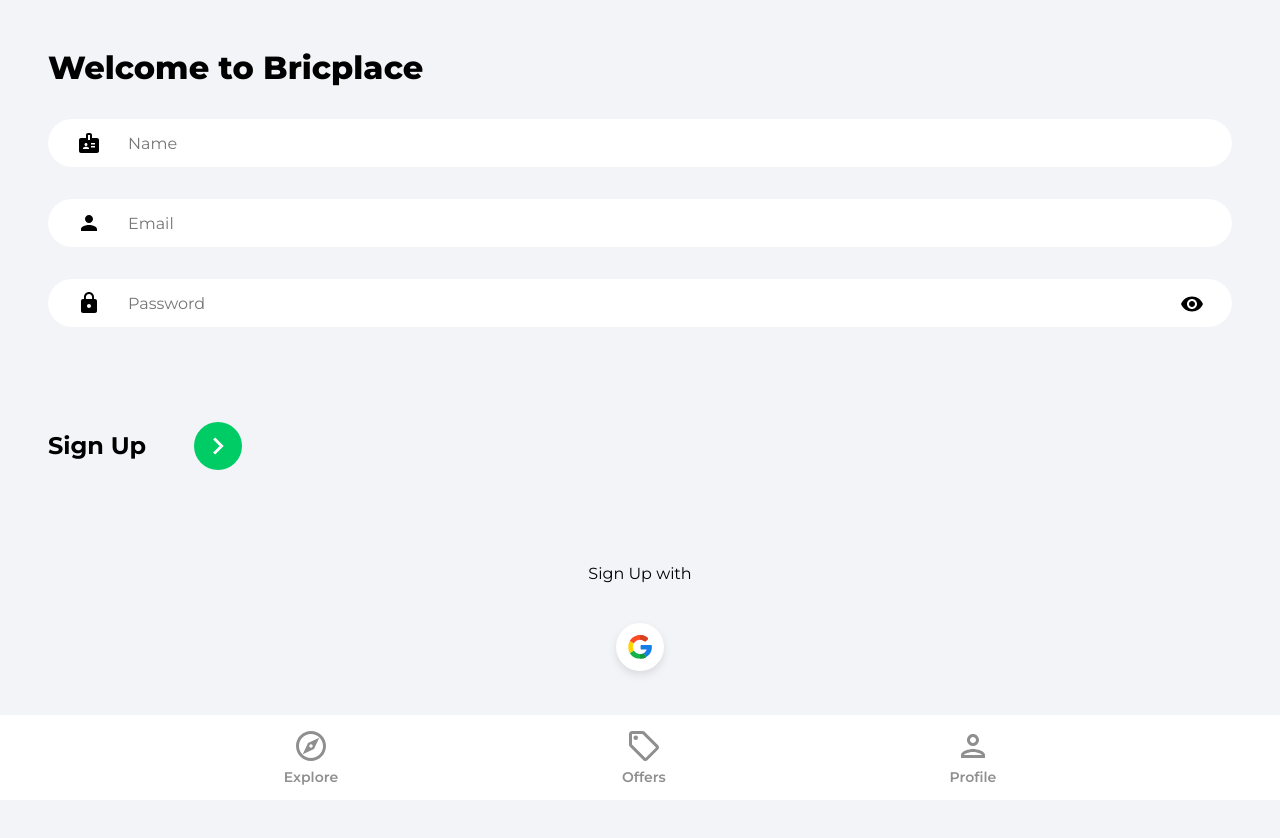
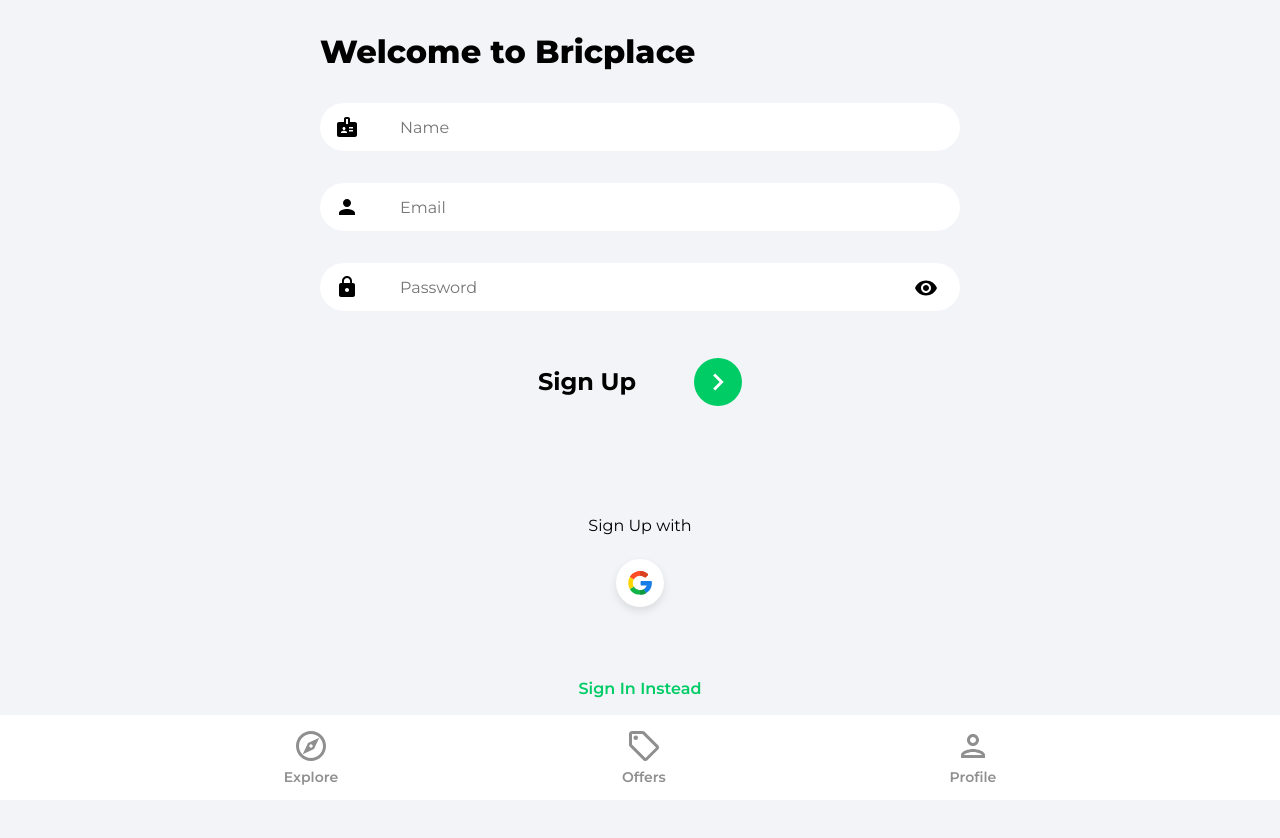
Before and after one commit to am-agrawal/bric-place, a React (Create React App) app: page /sign-up in a window 1280 px wide. Shown: the top 838 px of the page. After the commit the page ends 800 px from the top, so only its background shows below. Built offline with nearby package versions, Linux system fonts and the light colour scheme; no server answers.

Commit message:
css update for Listing

```diff
--- a/src/index.css
+++ b/src/index.css
@@ -1,4 +1,4 @@
-@import url('https://fonts.googleapis.com/css2?family=Montserrat:wght@200;300;400;500;600;700;800;900&display=swap');
+@import url("https://fonts.googleapis.com/css2?family=Montserrat:wght@200;300;400;500;600;700;800;900&display=swap");
 * {
   box-sizing: border-box;
 }
@@ -8,7 +8,7 @@
 }
 
 body {
-  font-family: 'Montserrat', sans-serif;
+  font-family: "Montserrat", sans-serif;
   background-color: #f2f4f8;
   margin: 0;
   box-sizing: border-box;
@@ -37,7 +37,7 @@
   height: 3rem;
   width: 100%;
   outline: none;
-  font-family: 'Montserrat', sans-serif;
+  font-family: "Montserrat", sans-serif;
   padding: 0 3rem;
   font-size: 1rem;
 }
@@ -187,12 +187,12 @@
 
 .nameInput {
   margin-bottom: 2rem;
-  background: url('./assets/svg/badgeIcon.svg') #ffffff 2.5% center no-repeat;
+  background: url("./assets/svg/badgeIcon.svg") #ffffff 2.5% center no-repeat;
 }
 
 .emailInput {
   margin-bottom: 2rem;
-  background: url('./assets/svg/personIcon.svg') #ffffff 2.5% center no-repeat;
+  background: url("./assets/svg/personIcon.svg") #ffffff 2.5% center no-repeat;
 }
 
 .passwordInputDiv {
@@ -201,7 +201,7 @@
 
 .passwordInput {
   margin-bottom: 2rem;
-  background: url('./assets/svg/lockIcon.svg') #ffffff 2.5% center no-repeat;
+  background: url("./assets/svg/lockIcon.svg") #ffffff 2.5% center no-repeat;
 }
 
 .showPassword {
@@ -217,13 +217,14 @@
   color: #00cc66;
   font-weight: 600;
   text-align: right;
+  margin-bottom: 2rem;
 }
 
 .signInBar,
 .signUpBar {
-  margin-top: 3rem;
   display: flex;
-  justify-content: space-between;
+  justify-content: center;
+  gap: 10px;
   align-items: center;
   position: inherit;
 }
@@ -234,12 +235,12 @@
 .signUpText {
   cursor: pointer;
 }
-@media (min-width: 1024px) {
+/* @media (min-width: 1024px) {
   .signInBar,
   .signUpBar {
     justify-content: start;
   }
-}
+} */
 
 .signInText,
 .signUpText {
@@ -265,7 +266,7 @@
 }
 
 .socialLogin {
-  margin-top: 4rem;
+  margin-top: 5rem;
   display: flex;
   flex-direction: column;
   align-items: center;
@@ -277,7 +278,7 @@
   justify-content: center;
   align-items: center;
   padding: 0.75rem;
-  margin: 1.5rem;
+  margin: 0.5rem;
   width: 3rem;
   height: 3rem;
   background-color: #ffffff;
@@ -403,10 +404,15 @@
 
 .categoryListing {
   display: flex;
+  gap: 0.5rem;
   justify-content: space-between;
   align-items: center;
   margin-bottom: 1rem;
   position: relative;
+  padding: 1rem;
+  background-color: #dedede;
+  border-radius: 1rem;
+  max-width: 40rem;
 }
 
 .categoryListingLink {
@@ -416,12 +422,12 @@
 .categoryListingImg {
   width: 30%;
   height: 100px;
-  border-radius: 1.5rem;
+  border-radius: 0.5rem;
   object-fit: cover;
 }
 @media (min-width: 1024px) {
   .categoryListingImg {
-    width: 19%;
+    /* width: 19%; */
     height: 217px;
   }
 }
@@ -432,6 +438,9 @@
 @media (min-width: 1024px) {
   .categoryListingDetails {
     width: 79%;
+  }
+  .categoryListing {
+    max-width: 80%;
   }
 }
 
@@ -622,7 +631,7 @@
 
 .logOut {
   cursor: pointer;
-  font-family: 'Montserrat', sans-serif;
+  font-family: "Montserrat", sans-serif;
   font-size: 1rem;
   font-weight: 600;
   color: #ffffff;
@@ -754,7 +763,7 @@
 .formInputFile {
   border: none;
   outline: none;
-  font-family: 'Montserrat', sans-serif;
+  font-family: "Montserrat", sans-serif;
 }
 .formInputSmall,
 .formInputFile {
@@ -824,3 +833,22 @@
 .mb {
   margin-bottom: 100px;
 }
+
+.pageContainer {
+  max-width: 20rem;
+  margin: 0 auto;
+}
+
+@media (min-width: 600px) {
+  .pageContainer {
+    max-width: 30rem;
+    margin: 0 auto;
+  }
+}
+
+@media (min-width: 900px) {
+  .pageContainer {
+    max-width: 40rem;
+    margin: 0 auto;
+  }
+}
--- a/src/pages/SignIn.jsx
+++ b/src/pages/SignIn.jsx
@@ -78,7 +78,7 @@
 					</div>
 
 					<Link to="/forgot-password" className="forgotPasswordLink">
-						Forgot Password
+						Forgot Password?
 					</Link>
 
 					<div className="signInBar">
--- a/src/pages/SignUp.jsx
+++ b/src/pages/SignUp.jsx
@@ -99,10 +99,6 @@
 						/>
 					</div>
 
-					{/* <Link to="/forgot-password" className="forgotPasswordLink">
-						Forgot Password
-					</Link> */}
-
 					<div className="signUpBar">
 						<p className="signUpText">Sign Up</p>
 						<button className="signUpButton">
```
